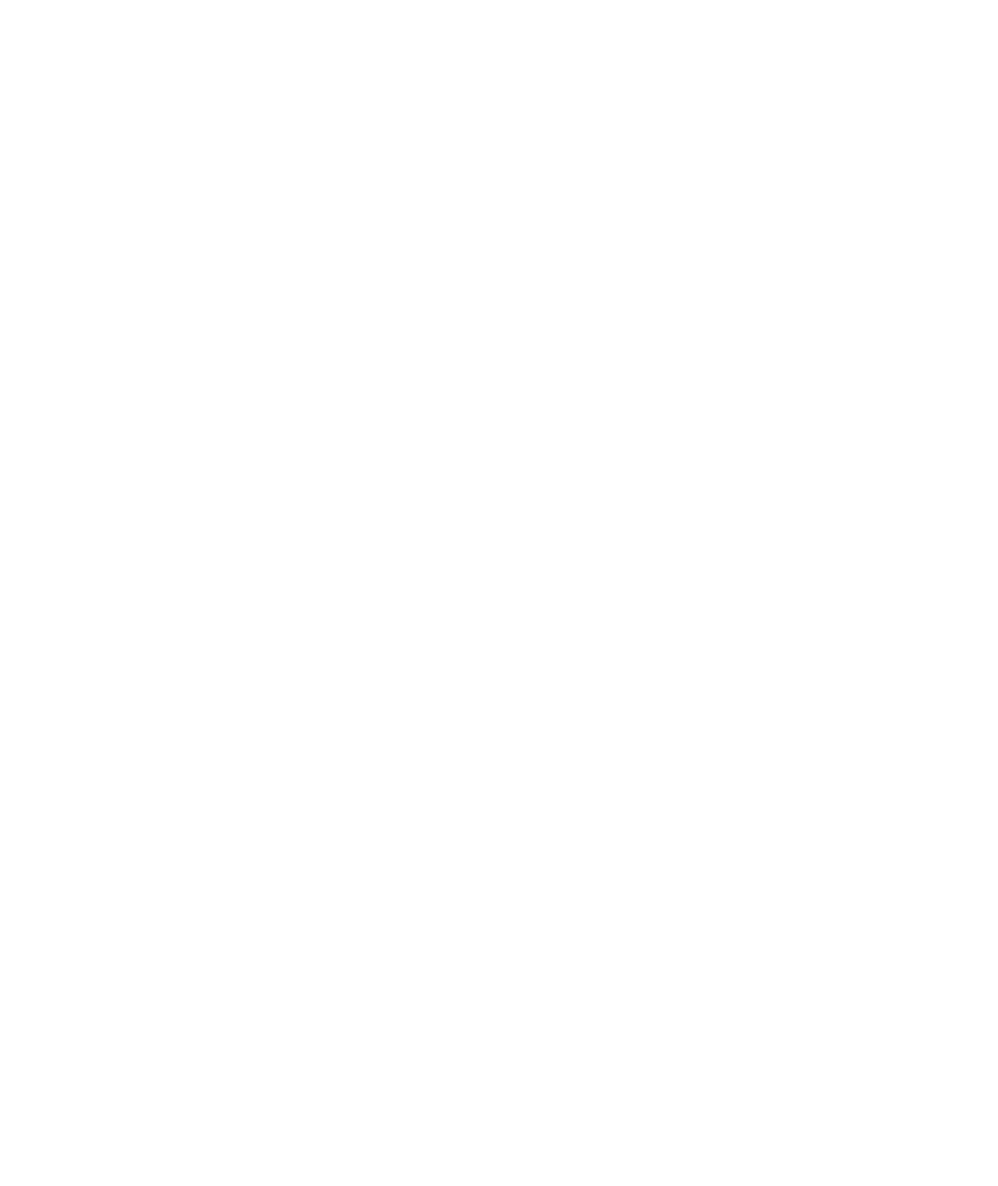
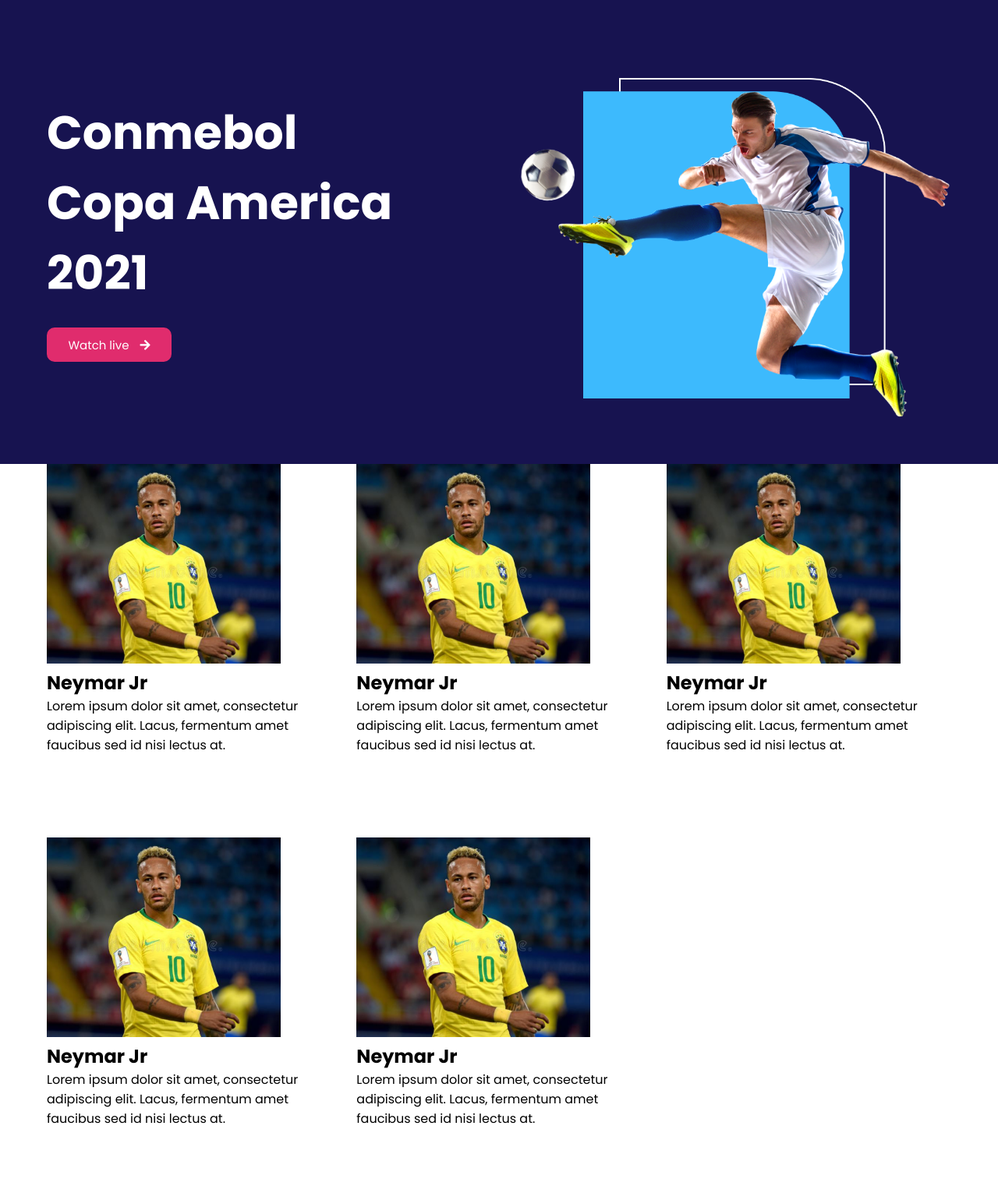
Before and after one commit to smshaown/football-news-website, a plain HTML site: page index.html in a window 1280 px wide. Shown: the whole page at 78% size. Before the commit the page ends 800 px from the top, so only its background shows below. Drawn offline with Linux system fonts and the light colour scheme.

Commit message:
not work

```diff
--- a/index.html
+++ b/index.html
@@ -4,10 +4,70 @@
     <meta charset="UTF-8">
     <meta http-equiv="X-UA-Compatible" content="IE=edge">
     <meta name="viewport" content="width=device-width, initial-scale=1.0">
+    <!-- Font Awesome Link-->
+    <link rel="stylesheet" href="https://use.fontawesome.com/releases/v5.15.3/css/all.css" integrity="sha384-SZXxX4whJ79/gErwcOYf+zWLeJdY/qpuqC4cAa9rOGUstPomtqpuNWT9wdPEn2fk" crossorigin="anonymous">
+
     <link rel="stylesheet" href="style.css">
     <title>Football Website</title>
 </head>
 <body>
+    <!-- Header Section Start -->
+
+
+    <header class="header-area">
+        <div class="container">
+            <div class="header-topBanner">
+                <div class="header-banner">
+                    <div class="banner-info">
+                        <h1>Conmebol <br>
+                            Copa America <br>
+                            2021
+                        </h1>
+                        <button class="btn"> Watch live <i class="fas fa-arrow-right"></i> </button>
+                    </div>
+                    <div class="banner-img">
+                        <img src="images/banner.png" alt="Banner Png">
+                    </div>
+                </div>
+            </div>
+        </div>
+    </header>
+    <!-- Header Section End -->
+
+
+    <main>
+        <div class="container">
+            <div class="top-players">
+                <div class="players">
+                    <div class="player">
+                        <img src="images/players/player-1.png" alt="">
+                        <h2>Neymar Jr</h2>
+                        <p>Lorem ipsum dolor sit amet, consectetur adipiscing elit. Lacus, fermentum amet faucibus sed id nisi lectus at.</p>
+                    </div>
+                    <div class="player">
+                        <img src="images/players/player-1.png" alt="">
+                        <h2>Neymar Jr</h2>
+                        <p>Lorem ipsum dolor sit amet, consectetur adipiscing elit. Lacus, fermentum amet faucibus sed id nisi lectus at.</p>
+                    </div>
+                    <div class="player">
+                        <img src="images/players/player-1.png" alt="">
+                        <h2>Neymar Jr</h2>
+                        <p>Lorem ipsum dolor sit amet, consectetur adipiscing elit. Lacus, fermentum amet faucibus sed id nisi lectus at.</p>
+                    </div>
+                    <div class="player">
+                        <img src="images/players/player-1.png" alt="">
+                        <h2>Neymar Jr</h2>
+                        <p>Lorem ipsum dolor sit amet, consectetur adipiscing elit. Lacus, fermentum amet faucibus sed id nisi lectus at.</p>
+                    </div>
+                    <div class="player">
+                        <img src="images/players/player-1.png" alt="">
+                        <h2>Neymar Jr</h2>
+                        <p>Lorem ipsum dolor sit amet, consectetur adipiscing elit. Lacus, fermentum amet faucibus sed id nisi lectus at.</p>
+                    </div>
+                </div>
+            </div>
+        </div>
+    </main>
 
 </body>
 </html>
--- a/style.css
+++ b/style.css
@@ -0,0 +1,65 @@
+@import url('https://fonts.googleapis.com/css2?family=Poppins:ital,wght@0,200;0,300;0,400;0,500;0,600;0,700;0,800;1,300;1,400&display=swap');
+
+*{
+    margin: 0;
+    padding: 0;
+    font-family: 'Poppins', sans-serif;
+}
+
+.container{
+    width: 1160px;
+    margin: 0 auto;
+}
+
+
+/* -------------
+Header Section
+--------------- */
+.header-area{
+    background-color: #171350;
+}
+.header-banner{
+    display: flex;
+    justify-content: space-between;
+    padding-top: 100px;
+    padding-bottom: 50px;
+}
+.banner-info h1 {
+    font-size: 60px;
+    color: white;
+    padding: 25px 0px;
+}
+.banner-img img{
+    width: 556px;
+    height: 438px;
+}
+.btn{
+    width: 160px;
+    height: 44px;
+    background-color: #E02C6D;
+    border: none;
+    border-radius: 10px;
+    color: #fff;
+    font-size: 15px;
+}
+.btn i {
+    margin-left: 10px;
+}
+
+/* -----------
+Players Section
+-------------- */
+
+.players{
+    display: grid;
+    grid-template-columns: repeat(auto-fit, minmax(320px, 3fr));
+    grid-gap: 2rem;
+}
+.player{
+    width: 330px;
+    height: 447px;
+}
+.player img {
+    width: 300px;
+    height: 256px;
+}
```
